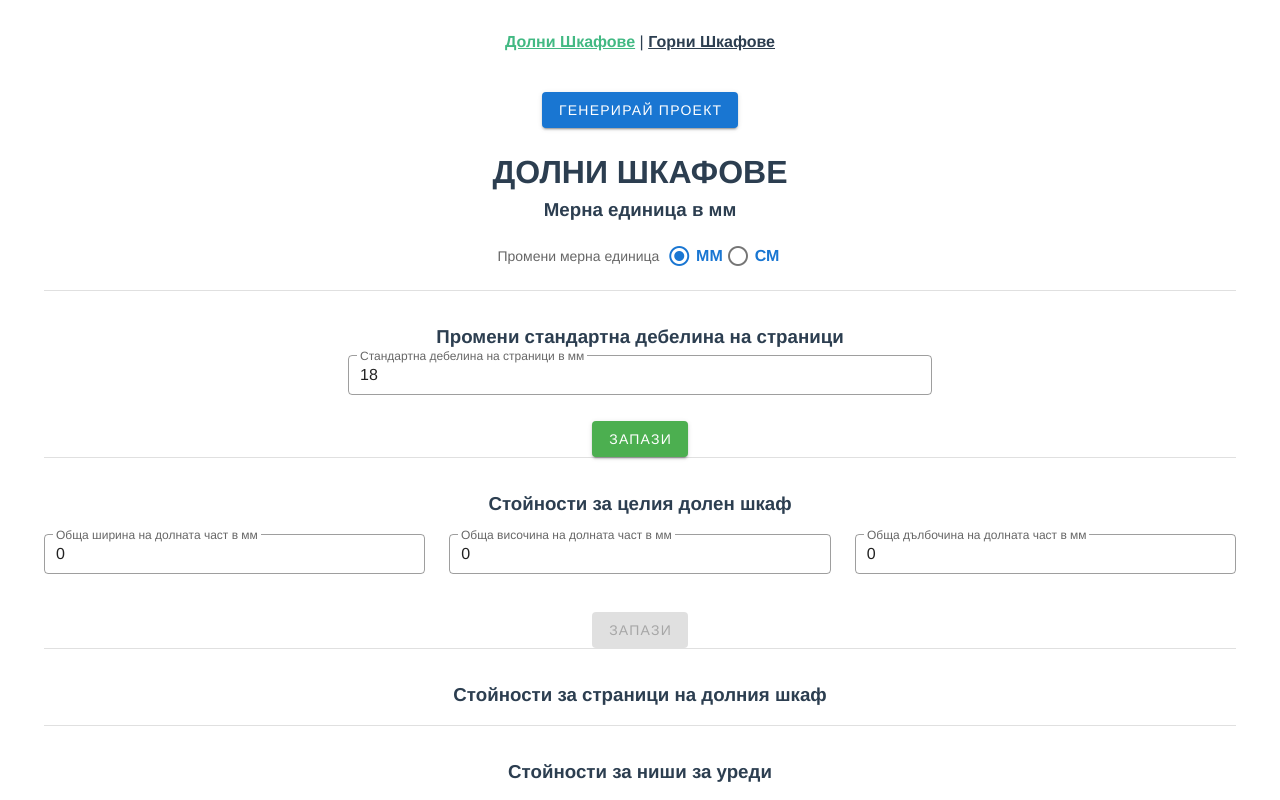
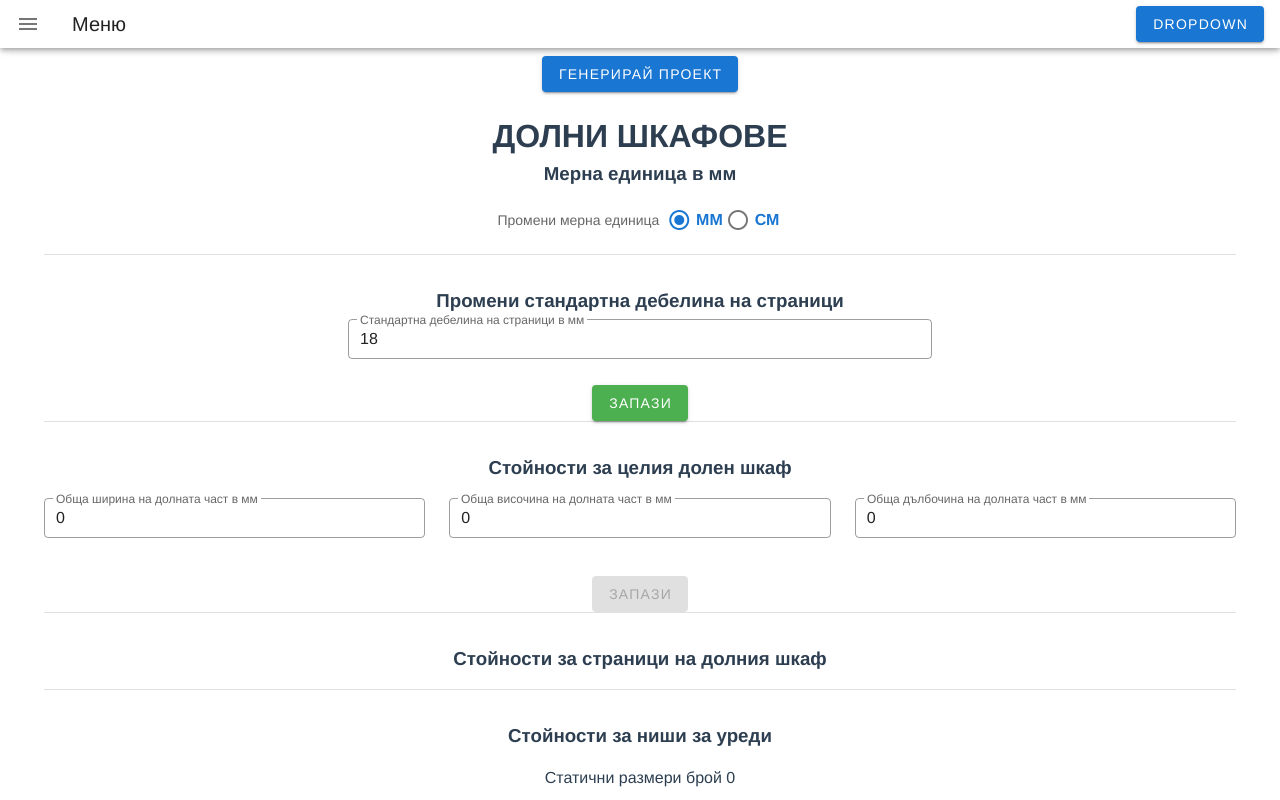
Before and after one commit to didoviktorov/wood-calculator, a Vue app: page / in a window 1280 px wide. Shown: the top 800 px of the page. Built offline with nearby package versions, Linux system fonts and the light colour scheme.

Commit message:
new menu

```diff
--- a/src/App.vue
+++ b/src/App.vue
@@ -1,10 +1,45 @@
 <template>
   <v-app>
     <v-content>
-      <div id="nav">
-        <router-link to="/">Долни Шкафове</router-link> |
-        <router-link to="/upper">Горни Шкафове</router-link>
-      </div>
+      <v-toolbar dense>
+        <v-app-bar-nav-icon @click="drawer = !drawer"></v-app-bar-nav-icon>
+        <v-toolbar-title>Меню</v-toolbar-title>
+        <v-spacer></v-spacer>
+        <v-menu offset-y>
+          <template v-slot:activator="{ on }">
+            <v-btn color="primary" dark v-on="on">
+              Dropdown
+            </v-btn>
+          </template>
+          <v-list>
+            <v-list-item v-for="(item, index) in languages" :key="index">
+              <v-list-item-title>{{ item.title }}</v-list-item-title>
+            </v-list-item>
+          </v-list>
+        </v-menu>
+      </v-toolbar>
+      <v-navigation-drawer v-model="drawer" fixed clipped app>
+        <v-list dense>
+          <v-list-item>
+            <v-list-item-content>
+              <v-list-item-title>
+                <router-link class="navigation-link" to="/"
+                  >Долни Шкафове</router-link
+                >
+              </v-list-item-title>
+            </v-list-item-content>
+          </v-list-item>
+          <v-list-item>
+            <v-list-item-content>
+              <v-list-item-title>
+                <router-link class="navigation-link" to="/upper"
+                  >Горни Шкафове</router-link
+                >
+              </v-list-item-title>
+            </v-list-item-content>
+          </v-list-item>
+        </v-list>
+      </v-navigation-drawer>
       <SaveProject />
       <router-view />
     </v-content>
@@ -21,7 +56,8 @@ export default {
   components: { SaveProject },
 
   data: () => ({
-    //
+    drawer: false,
+    languages: [{ title: "BG" }, { title: "EN" }]
   })
 };
 </script>
@@ -37,16 +73,15 @@ export default {
   color: #2c3e50;
 }
 
-#nav {
-  padding: 30px;
+.router-link-exact-active {
+  color: #1976d2;
 }
 
-#nav a {
-  font-weight: bold;
-  color: #2c3e50;
+.navigation-link {
+  text-decoration: none;
+  font-size: 1.2rem;
 }
-
-#nav a.router-link-exact-active {
-  color: #42b983;
+a {
+  color: #121412;
 }
 </style>
```
